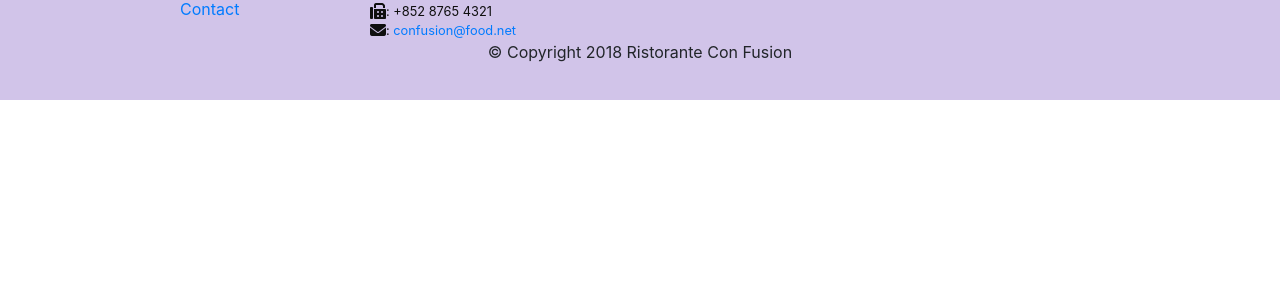
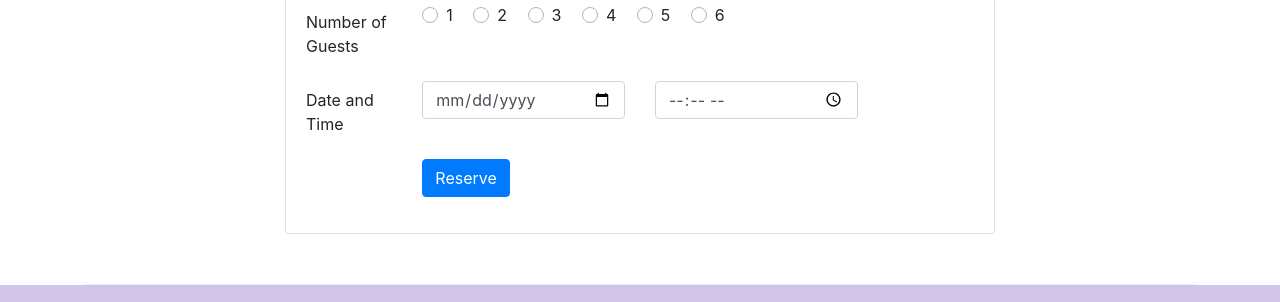
Before and after one commit to ysjprojects/coursera-bootstrap4, a plain HTML site: page index.html in a window 1280 px wide. Shown: the part 1661-1963 px from the top of the page. Before the commit the page ends 1761 px from the top, so only its background shows below. Drawn offline with nearby package versions, Linux system fonts and the light colour scheme.

Commit message:
assignment 2 task 1

```diff
--- a/index.html
+++ b/index.html
@@ -107,6 +107,74 @@
 
             </div>
         </div>
+        <div class="row row-content align-items-center">
+            <div class="col-12 offset-sm-2 col-sm-8">
+                <div class="card">
+                    <h3 class="card-header bg-warning text-white">
+                        Reserve a Table
+                    </h3>
+                    <div class="card-body">
+                        <form>
+                            <div class="form-group row">
+                                <label for="guestnum" class="col-12 col-sm-2 col-form-label">Number of Guests</label>
+                                <div class="col-sm-10">
+                                    <div class="custom-control custom-radio custom-control-inline">
+                                        <input type="radio" id="customRadioInline1" name="customRadioInline1"
+                                            class="custom-control-input">
+                                        <label class="custom-control-label" for="customRadioInline1">1</label>
+                                    </div>
+                                    <div class="custom-control custom-radio custom-control-inline">
+                                        <input type="radio" id="customRadioInline2" name="customRadioInline1"
+                                            class="custom-control-input">
+                                        <label class="custom-control-label" for="customRadioInline2">2</label>
+                                    </div>
+                                    <div class="custom-control custom-radio custom-control-inline">
+                                        <input type="radio" id="customRadioInline3" name="customRadioInline1"
+                                            class="custom-control-input">
+                                        <label class="custom-control-label" for="customRadioInline3">3</label>
+                                    </div>
+                                    <div class="custom-control custom-radio custom-control-inline">
+                                        <input type="radio" id="customRadioInline4" name="customRadioInline1"
+                                            class="custom-control-input">
+                                        <label class="custom-control-label" for="customRadioInline4">4</label>
+                                    </div>
+                                    <div class="custom-control custom-radio custom-control-inline">
+                                        <input type="radio" id="customRadioInline5" name="customRadioInline1"
+                                            class="custom-control-input">
+                                        <label class="custom-control-label" for="customRadioInline5">5</label>
+                                    </div>
+                                    <div class="custom-control custom-radio custom-control-inline">
+                                        <input type="radio" id="customRadioInline6" name="customRadioInline1"
+                                            class="custom-control-input">
+                                        <label class="custom-control-label" for="customRadioInline6">6</label>
+                                    </div>
+                                </div>
+
+                            </div>
+                            <div class="form-group row">
+                                <label for="datetime" class="col-12 col-sm-2 col-form-label">Date and Time</label>
+                                <div class="col-12 col-sm-4">
+                                    <input type="date" class="form-control" id="date" name="date" placeholder="Date">
+
+                                </div>
+                                <div class="col-12 col-sm-4">
+                                    <input type="time" class="form-control" id="time" name="time" placeholder="Time">
+
+                                </div>
+                            </div>
+                            <div class="form-group row">
+                                <div class="offset-sm-2 col-sm-10">
+                                    <button type="submit" class="btn btn-primary">
+                                        Reserve
+                                    </button>
+                                </div>
+                            </div>
+                        </form>
+
+                    </div>
+                </div>
+            </div>
+        </div>
     </div>
 
     <footer class="footer">
```
